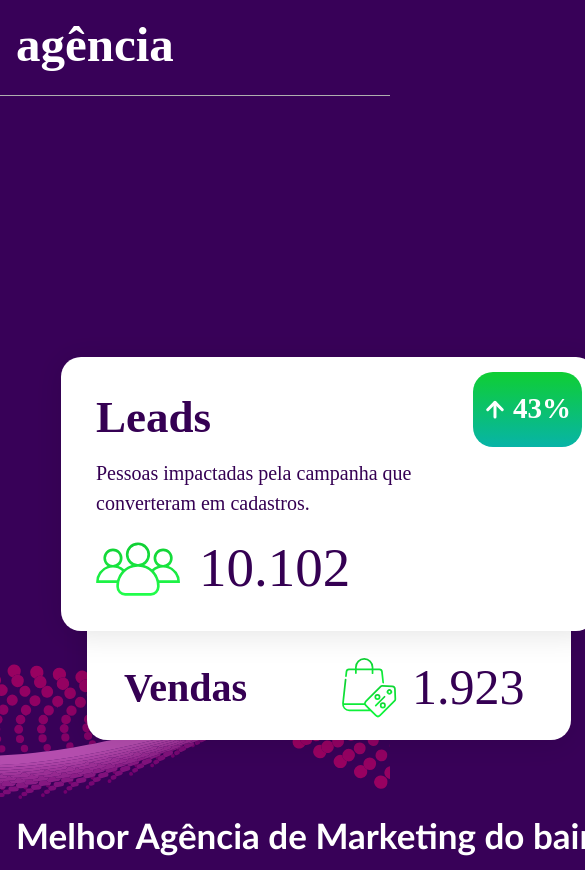
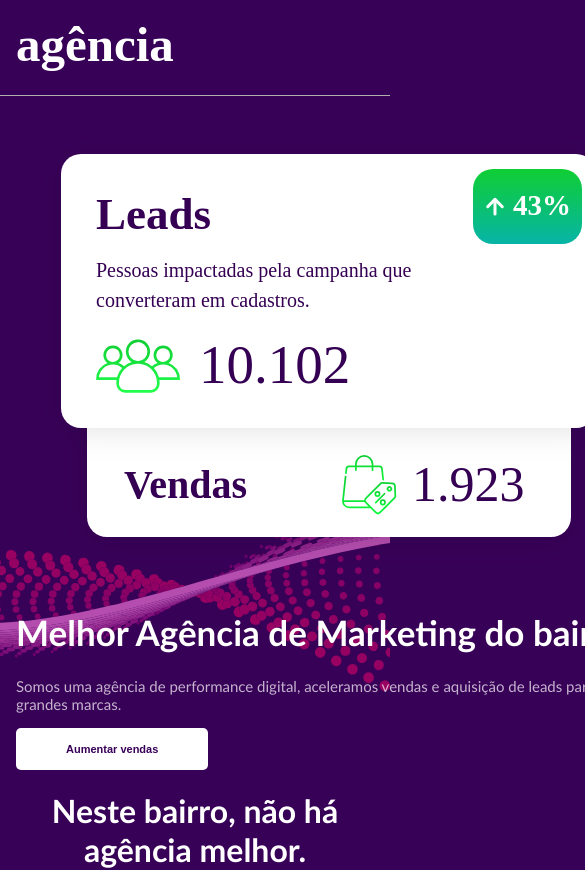
Before and after one commit to joaovitorcidralv/LandingPageMKT, a Next.js app: page / in a window 390 px wide. Shown: the top 870 px of the page, 585 px wide, since content can reach past the window. Built offline with nearby package versions, Linux system fonts and the light colour scheme.

Commit message:
terminando responsividade

```diff
--- a/components/contato/contato.module.scss
+++ b/components/contato/contato.module.scss
@@ -48,8 +48,6 @@
     background-color: $white-color;
     border: 0.5px solid $gray3-color;
     border-radius: 10px;
-    width: 586px;
-    height: 657px;
 
     display: grid;
 
--- a/components/footer/footer.module.scss
+++ b/components/footer/footer.module.scss
@@ -1,37 +1,48 @@
 @import "/styles/mixins/padding.scss";
 @import "/styles/mixins/colors.scss";
+@import "/styles/mixins/responsive.scss";
+@import "/styles/mixins/fonts.scss";
 
-.container{
+.container {
     @include Padding;
     padding-top: 72px;
     background-color: $purple3-color;
     display: grid;
     grid-template-columns: repeat(4, 1fr);
-    grid-template-rows: repeat(4, 1fr);
+
+    @include Phone {
+        grid-template-columns: 1fr;
+        padding-top: 1rem;
+        gap: 1rem;
+    }
 }
 
-.column{
+.column {
     margin-top: 4.5rem;
 
-    &.columnPrincipal{
+    &.columnPrincipal {
         margin-top: 0px;
     }
 
-    .title{
-        font-size: 29px;
+    .title {
+        @include SizeNormal;
         color: $white-color;
     }
 
-    h1{
-        font-size: 24px;
+    h1 {
+        @include SizeSmall;
         color: $green-color2;
     }
 
-    p{
-        font-size: 22px;
+    p {
+        @include SizeSmall;
     }
 
-    .icons{
+    &.alignRight {
+        text-align: right;
+    }
+
+    .icons {
         display: inline-grid;
         grid-template-columns: repeat(4, 1fr);
         gap: 10px;
@@ -39,17 +50,23 @@
         justify-content: center;
     }
 
-    &.alignRight{
-        text-align: right;
+    @include Phone {
+        margin-top: 0px;
+
+        &.alignRight {
+            text-align: left;
+        }
     }
 }
 
-
-
-.allRightsReserved{
+.allRightReserved {
+    @include SizeSmall;
     padding: 6rem 0 1rem;
-    font-size: 20px;
     color: $gray-color;
     grid-column: span 4;
     text-align: center;
+
+    @include Phone {
+        grid-column: 1;
+    }
 }
--- a/components/header/header.module.scss
+++ b/components/header/header.module.scss
@@ -2,9 +2,9 @@
 @import "/styles/mixins/padding.scss";
 @import "/styles/mixins/responsive.scss";
 
-.container{
-    @include Padding; /*mixin*/
-    color: $white-color; /*variable*/
+.container {
+    @include Padding; //Mixin
+    color: $white-color; //Variable
     padding-top: 34px;
     padding-bottom: 34px;
     width: 100%;
@@ -15,28 +15,36 @@
     align-items: center;
     justify-content: space-between;
 
-    @include Phone{
+    @include Phone {
         padding-top: 1rem;
         padding-bottom: 1rem;
     }
+
+    @include Tablet {
+        grid-template-columns: repeat(2, 1fr);
+    }
 }
 
-.menu{
+.menu {
     font-size: 22px;
 
-    a+a{
+    a + a {
         margin-left: 38.9px;
     }
 
-    @include Phone{
+    @include Phone {
         display: none;
     }
 }
 
-.action{
+.action {
     text-align: end;
 
-    @include Phone{
+    @include Phone {
+        display: none;
+    }
+
+    @include Tablet {
         display: none;
     }
 }
--- a/components/input/input.module.scss
+++ b/components/input/input.module.scss
@@ -1,11 +1,13 @@
 @import "/styles/mixins/colors.scss";
+@import "/styles/mixins/fonts.scss";
 
-.input{
+.input {
+    @include SizeNormal;
     padding: 22px 17px;
     background-color: $gray4-color;
     border: none;
-    font-size: 19px;
     font-weight: 300;
     color: $gray5-color;
     opacity: 0.7;
+    border-radius: 10px;
 }
--- a/components/select/select.module.scss
+++ b/components/select/select.module.scss
@@ -1,10 +1,12 @@
 @import "/styles/mixins/colors.scss";
+@import "/styles/mixins/fonts.scss";
 
-.select{
+
+.select {
+    @include SizeNormal;
     padding: 22px 17px;
     background-color: $gray4-color;
     border: none;
-    font-size: 19px;
     font-weight: 300;
     color: $gray5-color;
     opacity: 0.7;
--- a/components/welcome/welcome.module.scss
+++ b/components/welcome/welcome.module.scss
@@ -2,38 +2,50 @@
 @import "/styles/mixins/responsive.scss";
 @import "/styles/mixins/fonts.scss";
 
-.container{
+.container {
     @include Padding;
-    background-image: url("/images/fundoWelcome.svg");
     height: 100vh;
     padding-top: 219px;
-    background-repeat: no repeat;
-    background-size: cover;
+    background-image: url("/images/fundoWelcome.svg");
+    background-repeat: no-repeat;
+    background-size: cover; //rever
     display: grid;
     grid-template-columns: repeat(2, 1fr);
 
-    @include Phone{
+    @include Phone {
+        height: 100%;
         grid-template-columns: 1fr;
         grid-template-rows: max-content;
+        padding-top: 1rem;
+    }
+
+    @include Tablet {
+        height: 100%;
+        margin-bottom: 4rem;
+        padding-top: 4rem;
+    }
+
+    @include Laptop {
+        padding-top: 6rem;
     }
 }
 
-.text{
-    h1{
+.text {
+    h1 {
         @include SizeExtra;
         font-weight: bold;
     }
 
-    p{
+    p {
         @include SizeNormal;
-        opacity: 0.8;
+        opacity: 0.7;
     }
 }
 
-.image{
+.image {
     text-align: end;
 
-    @include Phone{
+    @include Phone {
         text-align: center;
         grid-column: 1;
         grid-row: 1;
```
Also changed, not shown: components/features/features.module.scss (line endings or trailing spaces).
